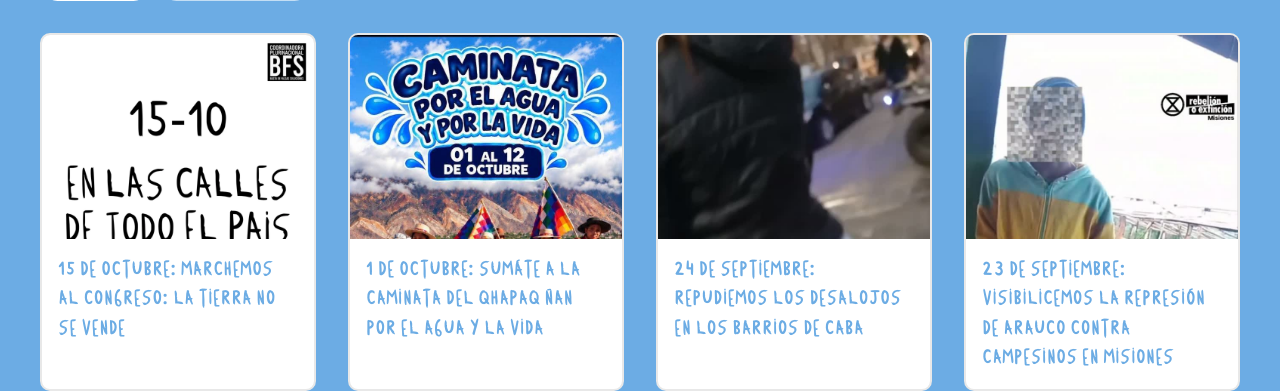
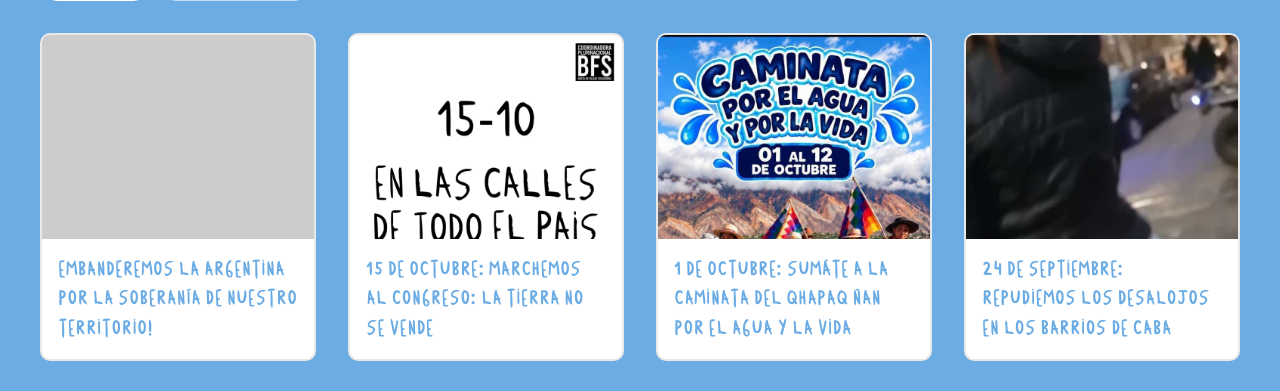
Before and after one commit to LaCamisetaOrg/LaCamisetaOrg.github.io, a Jekyll site: the page built from _causes/tierra.md, in a window 1280 px wide and 900 px high, scrolled down 2198 px, cut to the strip 0-391 px from the top of the window. Built offline with Jekyll 4.4.1, drawn with Linux system fonts in a browser that asks for light colours.

Commit message:
Update tierra.md

```diff
--- a/_causes/tierra.md
+++ b/_causes/tierra.md
@@ -12,6 +12,12 @@ hashtags:
   - NoALaPrivatizaciónDeTierrasYNacientesDeAgua
   - DerechoAlTerritorioDerechoAlHogar
 actions:
+  - title: "Embanderemos la Argentina por la soberanía de nuestro territorio!"
+    url: https://www.instagram.com/reels/DeVRybMxlnN
+    from_date: 2026-10-11
+    to_date: 2026-10-15
+    location: Federal
+    inline: true
   - title: "Amenaza de la mafia forestal en Misiones: la tekoá Mbya Guaraní Puente Quemado II"
     url: https://www.instagram.com/reel/DbycMixJ8eO
     image: https://instagram.faep14-2.fna.fbcdn.net/v/t51.71878-15/770427256_991964740510345_7257908458107301760_n.jpg?stp=dst-jpg_e15_tt6&_nc_cat=101&_nc_map=urlgen_bucketless&ccb=7-5&_nc_sid=58cdad&efg=eyJ2ZW5jb2RlX3RhZyI6IkNMSVBTLnhwaWRzLjY0MC5zZHIudmlkZW9fYWRkaXRpb25hbF9jb3Zlcl9mcmFtZS5DMyJ9&_nc_ohc=7OVOliqyiQcQ7kNvwHNeT_j&_nc_oc=AdrPWSsGvwMo-MP92c6iiVTHNhWt-5kET9vTib_vqhkRThVnoUBTxsMIrwe2TZPSQJw&_nc_zt=23&_nc_ht=instagram.faep14-2.fna&_nc_gid=-yHdtu7dhpY2znaNlowhiQ&_nc_ss=7b689&oh=00_AQHDnReBl_o70NJTcw62wm2yo6VTjVV2kIzfujbggQz1kg&oe=6A7D8407
```
